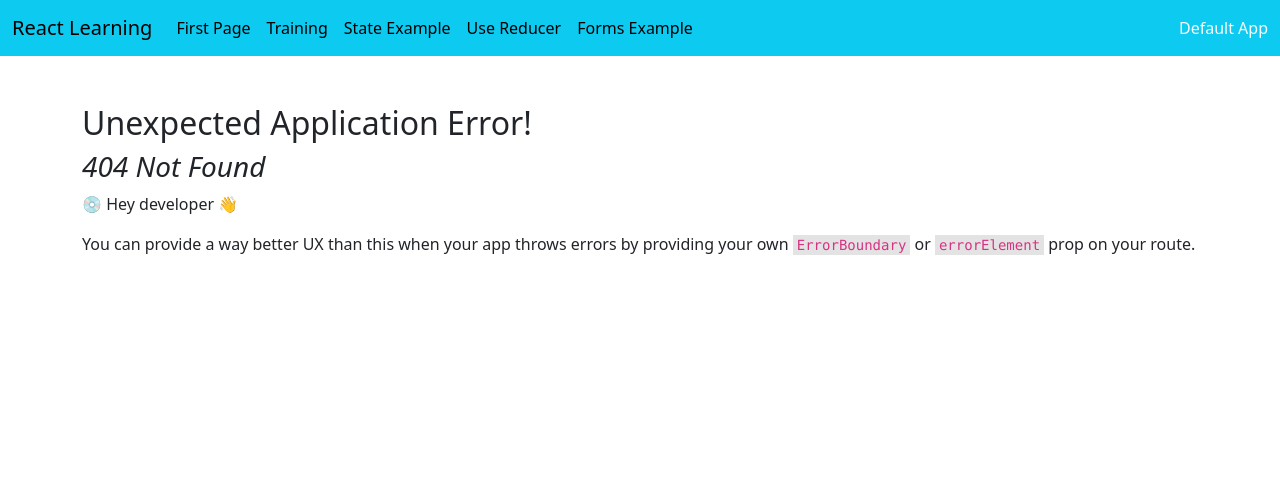
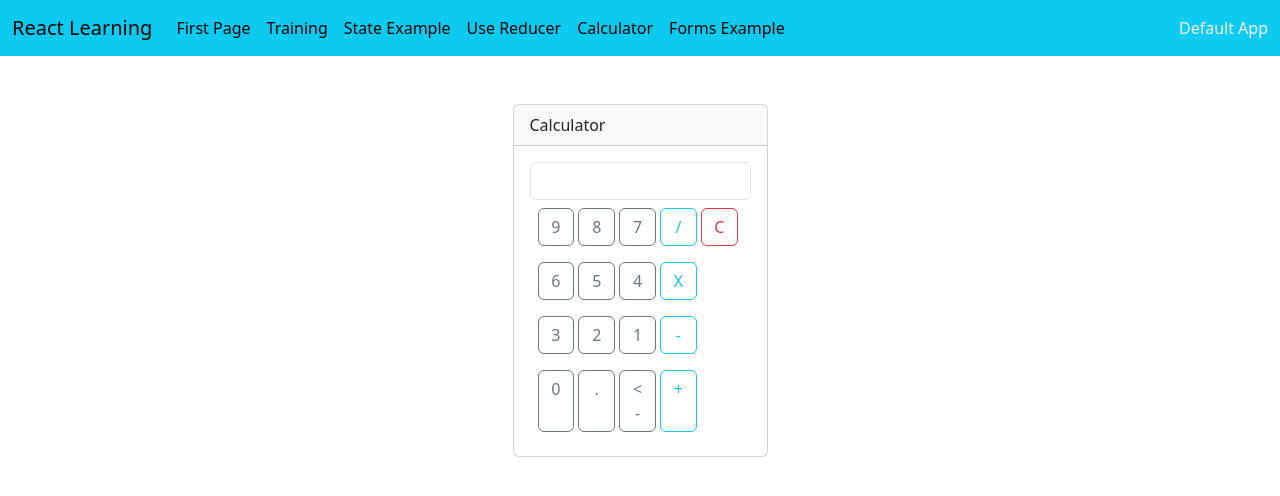
Before and after one commit to DexterAntonyNoronha/firstapp, a React (Create React App) app: page /calculator in a window 1280 px wide. Before the commit this address had no page. Shown: the top 496 px of the page. Built offline with nearby package versions, Linux system fonts and the light colour scheme.

Commit message:
Added Calculator UI sample

```diff
--- /dev/null
+++ b/src/Day7/Tasks/Calculator/Calculator.jsx
@@ -0,0 +1,128 @@
+export const Calculator = () => {
+    const handleValueClick = (val) => {
+        console.log(val);
+    };
+
+    return (
+        <>
+            <div className='container col-md-3'>
+                <div className='card'>
+                    <div className='card-header'>Calculator</div>
+                    <div className='card-body row'>
+                        <div className='col-md-12'>
+                            <input
+                                className='col-md-12 form-control text-end'
+                                type='text'
+                                name='calcValue'
+                            ></input>
+                        </div>
+                        <div className='col-md-12 m-2 row'>
+                            <CalcButton
+                                btnVlaue={9}
+                                clickFn={handleValueClick}
+                            />
+                            <CalcButton
+                                btnVlaue={8}
+                                clickFn={handleValueClick}
+                            />
+                            <CalcButton
+                                btnVlaue={7}
+                                clickFn={handleValueClick}
+                            />
+                            <CalcButton
+                                btnVlaue={"/"}
+                                special={true}
+                                clickFn={handleValueClick}
+                            />
+                            <CalcButton
+                                btnVlaue={"C"}
+                                reset={true}
+                                clickFn={handleValueClick}
+                            />
+                        </div>
+                        <div className='col-md-12 m-2 row'>
+                            <CalcButton
+                                btnVlaue={6}
+                                clickFn={handleValueClick}
+                            />
+                            <CalcButton
+                                btnVlaue={5}
+                                clickFn={handleValueClick}
+                            />
+                            <CalcButton
+                                btnVlaue={4}
+                                clickFn={handleValueClick}
+                            />
+                            <CalcButton
+                                btnVlaue={"X"}
+                                special={true}
+                                clickFn={handleValueClick}
+                            />
+                        </div>
+                        <div className='col-md-12 m-2 row'>
+                            <CalcButton
+                                btnVlaue={3}
+                                clickFn={handleValueClick}
+                            />
+                            <CalcButton
+                                btnVlaue={2}
+                                clickFn={handleValueClick}
+                            />
+                            <CalcButton
+                                btnVlaue={1}
+                                clickFn={handleValueClick}
+                            />
+                            <CalcButton
+                                btnVlaue={"-"}
+                                special={true}
+                                clickFn={handleValueClick}
+                            />
+                        </div>
+                        <div className='col-md-12 m-2 row'>
+                            <CalcButton
+                                btnVlaue={0}
+                                clickFn={handleValueClick}
+                            />
+                            <CalcButton
+                                btnVlaue={"."}
+                                clickFn={handleValueClick}
+                            />
+                            <CalcButton
+                                btnVlaue={"<-"}
+                                clickFn={handleValueClick}
+                            />
+                            <CalcButton
+                                btnVlaue={"+"}
+                                special={true}
+                                clickFn={handleValueClick}
+                            />
+                        </div>
+                    </div>
+                </div>
+            </div>
+        </>
+    );
+};
+
+export const CalcButton = ({
+    btnVlaue,
+    special = false,
+    reset = false,
+    clickFn,
+}) => {
+    return (
+        <div
+            className={
+                "col-md-2 btn me-1 " +
+                (special
+                    ? " btn-outline-info "
+                    : reset
+                    ? " btn-outline-danger "
+                    : "btn-outline-secondary ")
+            }
+            onClick={(e) => clickFn(e.target.innerText)}
+        >
+            <span className='col-md-12'> {btnVlaue} </span>
+        </div>
+    );
+};
--- a/src/Navigations.jsx
+++ b/src/Navigations.jsx
@@ -24,6 +24,11 @@ export function Navigate() {
                     <div className='navbar-nav'>
                         <a href='/useReducerFn' className='nav-link active'>
                             Use Reducer
+                        </a>
+                    </div>
+                    <div className='navbar-nav'>
+                        <a href='/calculator' className='nav-link active'>
+                            Calculator
                         </a>
                     </div>
                     <button
--- a/src/index.js
+++ b/src/index.js
@@ -11,6 +11,7 @@ import "../node_modules/bootstrap/dist/css/bootstrap.min.css";
 import { ReactStateBasic } from "./ReactStateBasic";
 import { ReactMultiStateExample } from "./ReactStates/AddToDoItem";
 import { ReactReducerExample } from "./Day7/ReactReducerExample";
+import { Calculator } from "./Day7/Tasks/Calculator/Calculator";
 
 const root = ReactDOM.createRoot(document.getElementById("root"));
 
@@ -39,6 +40,10 @@ const router = createBrowserRouter([
         path: "/useReducerFn",
         element: <ReactReducerExample></ReactReducerExample>,
     },
+    {
+        path: "/calculator",
+        element: <Calculator />,
+    },
 ]);
 
 root.render(
```
